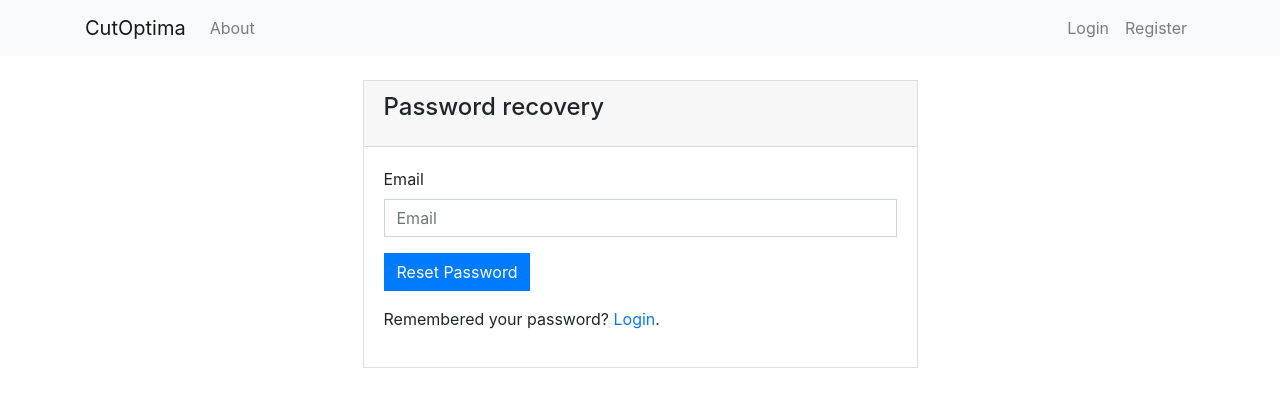
After one commit to Simple2B/cut-optima, a Flask app: page /forgot_password in a window 1280 px wide. The commit adds this page. Shown: the top 407 px of the page. Run offline with Flask 2, Linux system fonts and the light colour scheme; some libraries are stand-ins or nearby versions.

Commit message:
add forgot_password endpoint

```diff
--- a/app/forms/__init__.py
+++ b/app/forms/__init__.py
@@ -1,2 +1,2 @@
 # flake8: noqa F401
-from .auth import LoginForm, RegistrationForm
+from .auth import LoginForm, RegistrationForm, ForgotPassword
--- a/app/forms/auth.py
+++ b/app/forms/auth.py
@@ -1,19 +1,19 @@
 from flask_wtf import FlaskForm
-from wtforms import StringField, PasswordField, SubmitField, ValidationError
-from wtforms.validators import DataRequired, Email, Length, EqualTo
+from wtforms import StringField, PasswordField, SubmitField, ValidationError, EmailField
+from wtforms.validators import DataRequired, Length, EqualTo
 
 from app.models import User
 
 
 class LoginForm(FlaskForm):
-    email = StringField("Email", [DataRequired(), Email()])
+    email = EmailField("Email", [DataRequired()])
     password = PasswordField("Password", [DataRequired()])
     submit = SubmitField("Login")
 
 
 class RegistrationForm(FlaskForm):
     username = StringField("Username", validators=[DataRequired(), Length(2, 30)])
-    email = StringField("Email Address", validators=[DataRequired(), Email()])
+    email = EmailField("Email Address", validators=[DataRequired()])
     password = PasswordField("Password", validators=[DataRequired(), Length(6, 30)])
     password_confirmation = PasswordField(
         "Confirm Password",
@@ -31,3 +31,17 @@ class RegistrationForm(FlaskForm):
     def validate_email(form, field):
         if User.query.filter_by(email=field.data).first() is not None:
             raise ValidationError("This email is already registered.")
+
+
+class ForgotPassword(FlaskForm):
+    email = EmailField(
+        "Email",
+        validators=[DataRequired(), Length(max=256)],
+        render_kw={"placeholder": "Email"},
+    )
+    submit = SubmitField("Reset Password")
+
+    def validate_email(form, email):
+        user = User.query.filter_by(email=email.data).first()
+        if not user:
+            raise ValidationError("Email not found")
--- a/app/models/__init__.py
+++ b/app/models/__init__.py
@@ -1,2 +1,3 @@
 # flake8: noqa F401
 from .user import User, AnonymousUser
+from .password_recovery import PasswordRecovery
--- a/app/models/user.py
+++ b/app/models/user.py
@@ -20,6 +20,8 @@ class User(db.Model, UserMixin, ModelMixin):
     activated = db.Column(db.Boolean, default=False)
     created_at = db.Column(db.DateTime, default=datetime.now)
 
+    password_recovery = db.relationship("PasswordRecovery", uselist=False)
+
     @hybrid_property
     def password(self):
         return self.password_hash
@@ -30,9 +32,7 @@ class User(db.Model, UserMixin, ModelMixin):
 
     @classmethod
     def authenticate(cls, email, password):
-        user = cls.query.filter(
-            func.lower(cls.email) == func.lower(email)
-        ).first()
+        user = cls.query.filter(func.lower(cls.email) == func.lower(email)).first()
         if user is not None and check_password_hash(user.password, password):
             return user
 
--- /dev/null
+++ b/app/templates/auth/forgot_password.html
@@ -0,0 +1,29 @@
+{% extends 'base.html' %} {% block content %}
+<div class="container py-4">
+  <div class="card w-50 mx-auto">
+    <div class="card-header">
+      <h4 class="card-title">Password recovery</h4>
+    </div>
+    <div class="card-body">
+      <form
+        class="form"
+        role="form"
+        action="{{ url_for('auth.forgot_password') }}"
+        method="post"
+      >
+        <div class="form-group">
+          {{form.email.label}} {{form.email(class='form-control')}} {% for error
+          in form.errors.email %}
+          <small class="text-danger">{{error}}</small>
+          {% endfor %}
+        </div>
+        {{form.submit(class='btn btn-primary')}}
+        <p class="mt-3">
+          Remembered your password?
+          <a href="{{ url_for('auth.login') }}">Login</a>.
+        </p>
+      </form>
+    </div>
+  </div>
+</div>
+{% endblock %}
--- a/app/templates/auth/login.html
+++ b/app/templates/auth/login.html
@@ -19,6 +19,10 @@
         </div>
         {{form.submit(class='btn btn-primary')}}
         <p class="mt-3">
+          Forgot your password?
+          <a href="{{ url_for('auth.forgot_password') }}">Recover it</a>.
+        </p>
+        <p class="mt-3">
           Don't have an account?
           <a href="{{ url_for('auth.register') }}">Register</a>.
         </p>
--- a/app/views/auth.py
+++ b/app/views/auth.py
@@ -3,9 +3,10 @@ from uuid import uuid4
 from flask import Blueprint, render_template, url_for, redirect, flash, request
 from flask_login import login_user, logout_user, login_required, current_user
 
-from app.models import User
-from app.forms import LoginForm, RegistrationForm
+from app.models import User, PasswordRecovery
+from app.forms import LoginForm, RegistrationForm, ForgotPassword
 from app.logger import log
+from config import BaseConfig as conf
 
 auth_blueprint = Blueprint("auth", __name__)
 
@@ -60,3 +61,89 @@ def logout():
     logout_user()
     flash("You were logged out.", "info")
     return redirect(url_for("main.index"))
+
+
+@auth_blueprint.route("/forgot_password", methods=["GET", "POST"])
+def forgot_password():
+    if current_user.is_authenticated:
+        log(log.INFO, "User [%s] in logged in", current_user)
+        return redirect(url_for("main.index"))
+
+    form = ForgotPassword()
+    if form.validate_on_submit():
+        email = form.email.data
+
+        # edit previous recovery request
+        user = User.query.filter(User.email == email).first()
+        if not user.password_recovery:
+            user.password_recovery = PasswordRecovery(created_by=user)
+
+        recovery_code = str(uuid4())
+        user.password_recovery.recovery_code = recovery_code
+
+        log(log.INFO, "Create recovery request [%s]", user)
+        user.save()
+
+        url = f'http://{conf.DOMAIN}{url_for("auth.password_recovery", recovery_code=recovery_code)}'
+
+        # mail_controller = MailController()
+        # mail_controller.send_password_recovery_mail(email, url)
+
+        flash("We sent a password reset URL to your email")
+
+    return render_template("auth/forgot_password.html", form=form)
+
+
+@auth_blueprint.route("/password_recovery/<recovery_code>", methods=["GET", "POST"])
+def password_recovery(recovery_code):
+    if current_user.is_authenticated:
+        return redirect(url_for("/.index"))
+
+    raise NotImplementedError
+    # message = error = None
+    # recovery_request = PasswordRecovery.query.filter(
+    #     PasswordRecovery.recovery_code == recovery_code
+    # ).first()
+    # if not recovery_request:
+    #     log(log.INFO, "Password recovery request does not exists [%s]", recovery_code)
+    #     error = "Password recovery request does not exists"
+    #     return render_template(
+    #         "etc/message_page.html",
+    #         error=error,
+    #     )
+    # elif recovery_request:
+    #     period = recovery_request.created_at - datetime.now()
+    #     period = period.total_seconds() / 60 * -1  # in minutes
+
+    #     if period > 20:
+    #         log(
+    #             log.INFO,
+    #             "Password recovery link is expired [%s]",
+    #             recovery_request.email,
+    #         )
+
+    #         error = "Password recovery link is expired"
+    #         return render_template(
+    #             "etc/message_page.html",
+    #             error=error,
+    #         )
+
+    # form = ChangePasswordForm()
+
+    # if form.validate_on_submit():
+    #     if not recovery_request:
+    #         return redirect(url_for("/auth.login"))
+    #     log(log.INFO, "Change password [%s]", recovery_request.email)
+    #     user = User.query.filter(User.email == recovery_request.email).first()
+    #     user.password = form.password.data
+    #     user.save()
+    #     recovery_request.delete()
+    #     return redirect(url_for("/auth.login"))
+
+    # return render_template(
+    #     "auth/reset_password.html",
+    #     form=form,
+    #     recovery_code=recovery_code,
+    #     message=message,
+    #     error=error,
+    # )
--- a/config.py
+++ b/config.py
@@ -11,6 +11,7 @@ class BaseConfig(object):
     SECRET_KEY = os.environ.get(
         "SECRET_KEY", "Ensure you set a secret key, this is important!"
     )
+    DOMAIN = os.environ.get("DOMAIN", "localhost:4070")
     SQLALCHEMY_TRACK_MODIFICATIONS = False
     WTF_CSRF_ENABLED = False
 
```
Also changed, not shown: app/models/password_recovery.py (added, +18 -0 lines), migrations/versions/7e5ed84e72c5_.py (added, +36 -0 lines), tests/test_auth.py (+29 -0 lines), 1 other file.
